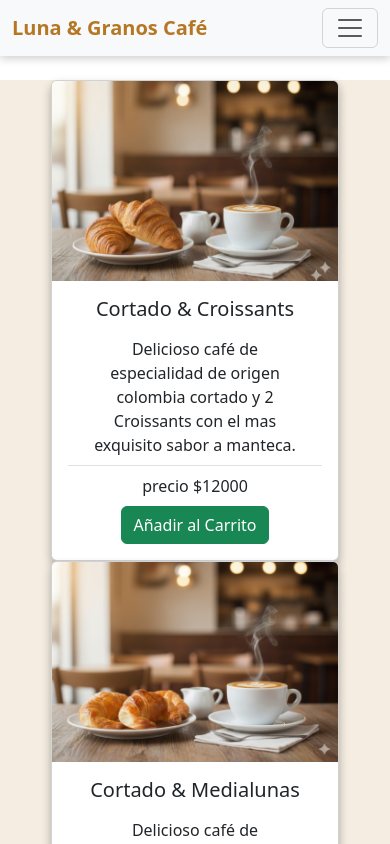
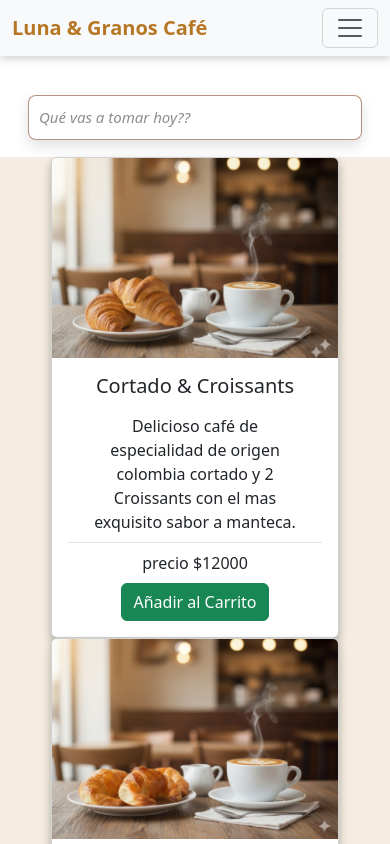
Before and after one commit to facundoArias217/tpInterfacesDeUsuario, a React (Vite) app: page /Carta in a window 390 px wide. Shown: the top 844 px of the page. Built offline with nearby package versions, Linux system fonts and the light colour scheme.

Commit message:
Agregada una barra de búsqueda al entrar en Carta

```diff
--- a/src/estilos/estilos.css
+++ b/src/estilos/estilos.css
@@ -144,3 +144,59 @@
    background-color: #f5ede1;
    padding-bottom: 5%;
 }
+
+/* Barra de búsqueda para Carta */
+.search-bar {
+  display: flex;
+  align-items: center;
+  justify-content: center;
+  padding: 16px;
+}
+.search-input {
+  width: 100%;
+  max-width: 560px;
+  padding: 10px 14px;
+  border-radius: 8px;
+  border: 1px solid rgba(0,0,0,0.12);
+  box-shadow: 0 2px 6px rgba(0,0,0,0.04);
+  font-size: 16px;
+  transition: box-shadow .15s ease, transform .12s ease;
+}
+.search-input:focus {
+  outline: none;
+  box-shadow: 0 6px 14px rgba(0,0,0,0.12);
+  transform: translateY(-1px);
+  border-color: rgba(139,75,43,0.6);
+}
+.search-clear {
+  margin-left: 8px;
+  background: transparent;
+  border: none;
+  font-size: 18px;
+  cursor: pointer;
+  color: rgba(0,0,0,0.6);
+}
+.productos-grid {
+  display: grid;
+  grid-template-columns: repeat(auto-fill, minmax(220px, 1fr));
+  gap: 18px;
+  padding: 18px;
+}
+@media (max-width: 720px) {
+  .search-input { max-width: 100%; font-size: 15px; padding: 10px; }
+  .productos-grid { gap: 12px; padding: 12px; }
+}
+
+.search-input::placeholder {
+  font-style: italic;
+  color: rgba(0,0,0,0.45);
+}
+.search-input::-webkit-input-placeholder {
+  font-style: italic;
+  color: rgba(0,0,0,0.45);
+}
+.search-input::-moz-placeholder {
+  font-style: italic;
+  color: rgba(0,0,0,0.45);
+  opacity: 1;
+}
--- a/src/pages/Carta.jsx
+++ b/src/pages/Carta.jsx
@@ -1,13 +1,41 @@
+import React, { useState, useMemo } from 'react';
 import {Container, Row, Col} from "react-bootstrap";
 import {Producto} from "../components";
 
-import menu from '../platos/platos.json';
+import productosData from '../platos/platos.json';
+import '../estilos/estilos.css';
 
 const Carta = ({accionBoton, pedido}) => {
+    const [query, setQuery] = useState('');
+
+    const items = useMemo(() => {
+        const q = query.trim().toLowerCase();
+        if (!q) return productosData;
+        return productosData.filter(p => {
+            const text = Object.values(p).join(' ').toLowerCase();
+            return text.includes(q);
+        });
+    }, [query]);
+
     return (
         <Container className="my-4" fluid>
+            <div className="search-bar">
+                <input
+                    className="search-input"
+                    type="search"
+                    placeholder="Qué vas a tomar hoy??"
+                    value={query}
+                    onChange={e => setQuery(e.target.value)}
+                    autoFocus
+                />
+            </div>
+
             <Row className="justify-content-lg-center customRowCarta">
-                {menu.map(p => <Col key={p.id} className="d-flex justify-content-center" xs={12} md={4} sm={6} lg={4} xl={2}>{<Producto producto={p} textoBoton='Añadir al Carrito' accion={accionBoton} pedido={pedido} />}</Col>)}
+                {items.length === 0 ? (
+                    <p className="no-results">No se encontraron productos.</p>
+                ) : (
+                    items.map(p => <Col key={p.id} className="d-flex justify-content-center" xs={12} md={4} sm={6} lg={4} xl={2}>{<Producto producto={p} textoBoton='Añadir al Carrito' accion={accionBoton} pedido={pedido} />}</Col>)
+                )}
             </Row>
         </Container>
     )
```
